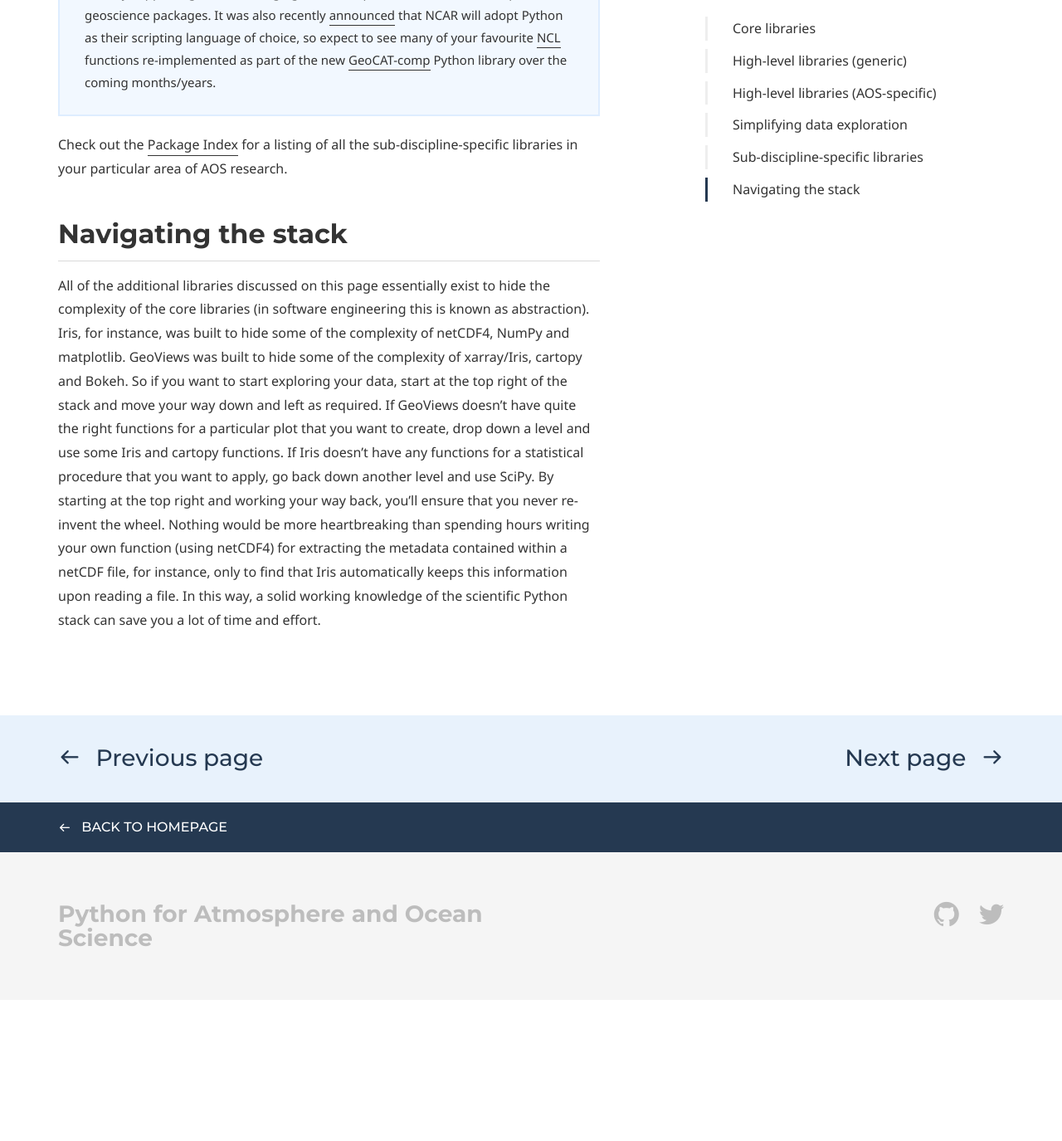
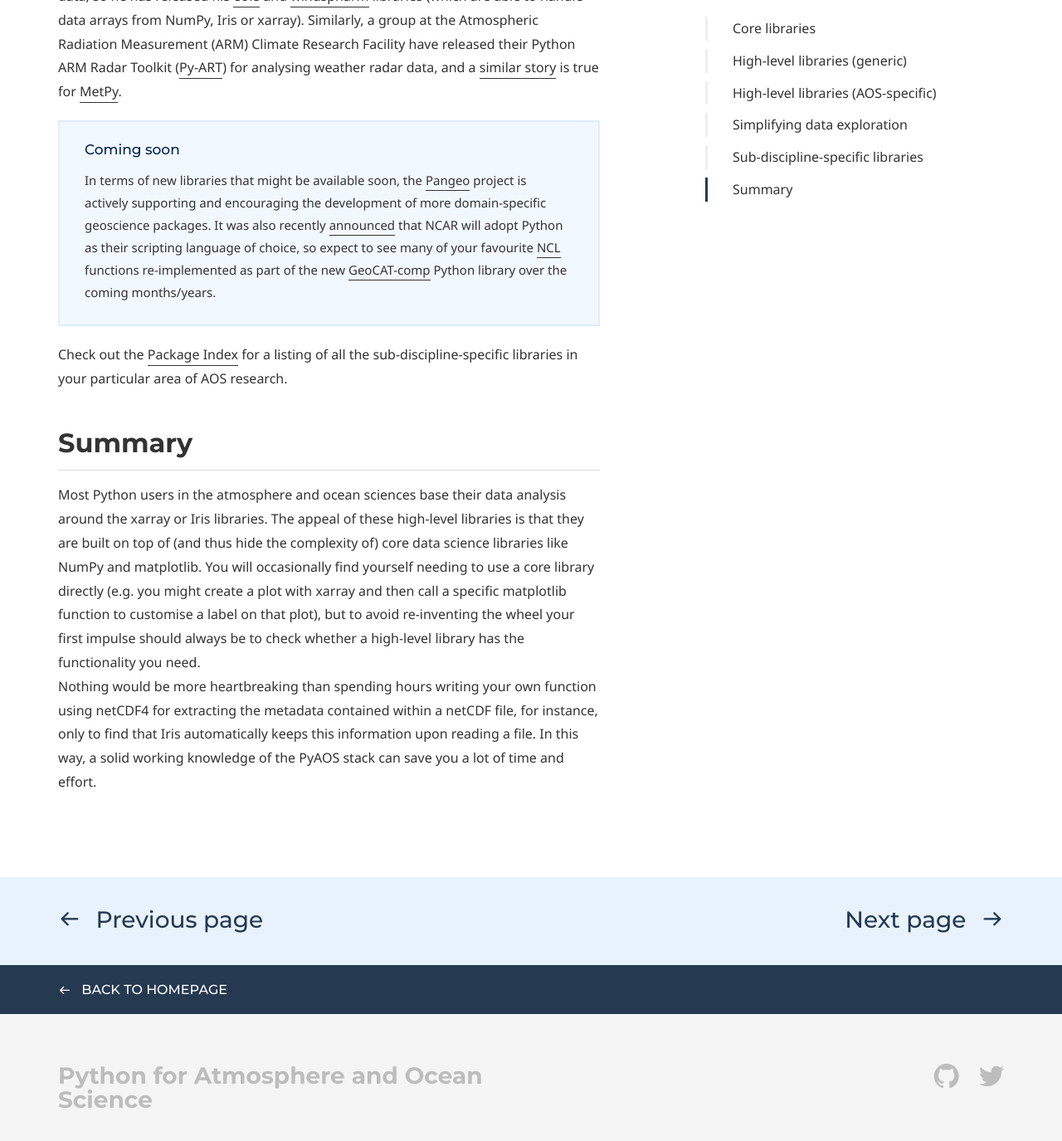
Before and after one commit to PyAOS/pyaos.github.io, a Jekyll site: the page built from stack.md, in a window 1280 px wide and 1400 px high, scrolled down 4585 px. Shown: the top 1375 px of the window at 83% size. Built offline with Jekyll 4.4.1, drawn with Linux system fonts in a browser that asks for light colours; some web fonts are replaced; before the commit the page ends 5790 px from its top, so only the background shows below that; some of the changed text lies outside the part shown.

```diff
--- a/stack.md
+++ b/stack.md
@@ -49,7 +42,7 @@
 (e.g. interpolation, integration, linear algebra)
 the [SciPy](https://www.scipy.org/scipylib/index.html) library is the default.
 If you’re dealing with a particularly large dataset,
-you may get memory errors (and/or slow performance)
+you may get memory errors and/or slow performance
 when trying to read and process your data.
 [Dask](https://dask.org/) works with the existing Python ecosystem (i.e. NumPy, SciPy etc)
 to scale your analysis to multi-core machines and/or distributed clusters
@@ -108,7 +101,7 @@
 
 While the xarray library is a good option for those working in the atmosphere and ocean sciences
 (especially those dealing with large multi-dimensional arrays from model simulations),
-the [SciTools](https://scitools.org.uk/) project (led by the MetOffice)
+the [SciTools](https://scitools.org.uk/) project led by the MetOffice
 has taken a different approach to building on top of the core stack.
 Rather than striving to make their software generic
 (xarray is designed to handle any multi-dimensional data),
@@ -136,7 +129,8 @@
     some people like the slightly more AOS-centric experience offered by Iris,
     while others don’t like the restrictions that places on their work
     and prefer the generic xarray experience
-    (e.g. to use Iris your netCDF data files have to be CF compliant or close to it).
+    (e.g. to use Iris your netCDF data files have to be
+    <a href="http://cfconventions.org/">CF compliant</a> or close to it).
     Either way, they are both a vast improvement on the netCDF/NumPy/matplotlib experience.
     </p>
 </div>
@@ -207,23 +201,19 @@
 Check out the [Package Index](https://pyaos.github.io/packages/) for a listing of all the
 sub-discipline-specific libraries in your particular area of AOS research.
 
-## Navigating the stack
+## Summary
 
-All of the additional libraries discussed on this page
-essentially exist to hide the complexity of the core libraries
-(in software engineering this is known as abstraction).
-Iris, for instance, was built to hide some of the complexity of netCDF4, NumPy and matplotlib.
-GeoViews was built to hide some of the complexity of xarray/Iris, cartopy and Bokeh.
-So if you want to start exploring your data, start at the top right of the stack
-and move your way down and left as required.
-If GeoViews doesn’t have quite the right functions for a particular plot that you want to create,
-drop down a level and use some Iris and cartopy functions.
-If Iris doesn’t have any functions for a statistical procedure that you want to apply,
-go back down another level and use SciPy.
-By starting at the top right and working your way back,
-you’ll ensure that you never re-invent the wheel.
-Nothing would be more heartbreaking than spending hours writing your own function (using netCDF4)
+Most Python users in the atmosphere and ocean sciences base their data analysis
+around the xarray or Iris libraries.
+The appeal of these high-level libraries is that they are built on top of
+(and thus hide the complexity of) core data science libraries like NumPy and matplotlib.
+You will occasionally find yourself needing to use a core library directly
+(e.g. you might create a plot with xarray and then call a specific matplotlib
+function to customise a label on that plot),
+but to avoid re-inventing the wheel your first impulse should always be
+to check whether a high-level library has the functionality you need.
+Nothing would be more heartbreaking than spending hours writing your own function using netCDF4
 for extracting the metadata contained within a netCDF file, for instance,
 only to find that Iris automatically keeps this information upon reading a file.
-In this way, a solid working knowledge of the scientific Python stack
+In this way, a solid working knowledge of the PyAOS stack
 can save you a lot of time and effort.
```
Also changed, not shown: other parts of stack.md (+1 -8 lines), images/pyaos-stack.png (added).
